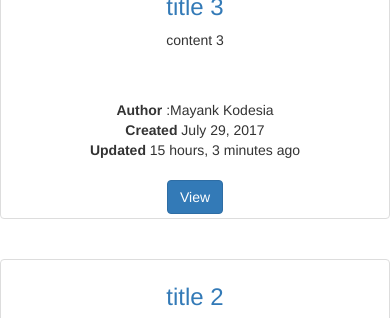
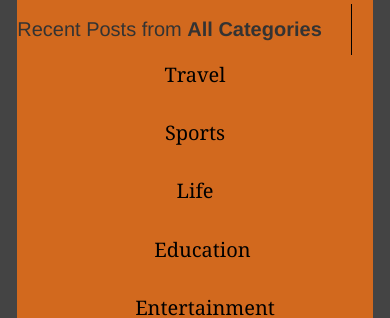
Before and after one commit to priyankkodesia/Blogger-v1.0, a Django app: page /posts/ in a window 390 px wide. Shown: the part 669-987 px from the top of the page. Run offline with Django 3.2, Linux system fonts and the light colour scheme; a user stored in the database is signed in; data comes from the database, SQL or seed files in the repository; some libraries are stand-ins or nearby versions.

Commit message:
links heading

```diff
--- a/Posts/admin.py
+++ b/Posts/admin.py
@@ -4,7 +4,7 @@ from django.contrib import admin
 from .models import PostModel
 
 class PostModelAdmin(admin.ModelAdmin):
-    list_display=['title','timestamp','updated']
+    list_display=['title','timestamp']
     list_display_links = ['title','timestamp']
 
     class Meta:
--- a/Posts/models.py
+++ b/Posts/models.py
@@ -12,13 +12,14 @@ def upload_location(object,filename):
     return "%s/%s" %(object.Author.pk,filename)
 
 class PostModel(models.Model):
+    category_choices =[('Travel','Travel'),('Fashion','Fashion'),('Life','Life'),('Education','Education'),('Entertainment','Entertainment')]
     Author          =models.ForeignKey(User,default=1)
-    title           =models.CharField(max_length=120,null=True)
+    title           =models.CharField(max_length=120,default='')
     slug            =models.SlugField(unique=True,null=True,blank=True)
-    content         =models.TextField(max_length=256,null=True)
+    content = models.TextField(max_length=256, default='')
+    category        =models.CharField(max_length=10,choices=category_choices,null=True)
     image           =models.ImageField(upload_to=upload_location,null=True,blank=True)
-    timestamp       =models.DateField(auto_now_add=True)
-    updated         =models.DateTimeField(auto_now=True)
+    timestamp       =models.DateTimeField(auto_now_add=True)
 
     def __str__(self):
         return self.title
--- a/Posts/views.py
+++ b/Posts/views.py
@@ -65,14 +65,12 @@ def searchPosts(request):
                            'image':r.image.url,
                            'full_name':full_name,
                            'timestamp':r.timestamp,
-                           'updated':r.updated,
                            'slug':r.slug})
         else:
             result.append({'title':r.title,
                            'content':r.content,
                            'full_name':full_name,
                            'timestamp':r.timestamp,
-                           'updated':r.updated,
                            'slug':r.slug})
     print(result)
     return JsonResponse({'result':result})
--- a/templates/index.html
+++ b/templates/index.html
@@ -2,24 +2,48 @@
 <html lang="en">
 
 <head>
-	<title>Bootstrap Example</title>
+	<title>BLOG</title>
 	<meta charset="utf-8">
 	<meta name="viewport" content="width=device-width, initial-scale=1">
+	<script src="http://code.jquery.com/jquery-3.2.1.min.js" integrity="sha256-hwg4gsxgFZhOsEEamdOYGBf13FyQuiTwlAQgxVSNgt4="
+	 crossorigin="anonymous"></script>
 	<link rel="stylesheet" href="https://maxcdn.bootstrapcdn.com/bootstrap/3.3.7/css/bootstrap.min.css">
 	<script src="https://ajax.googleapis.com/ajax/libs/jquery/3.2.1/jquery.min.js"></script>
 	<script src="https://maxcdn.bootstrapcdn.com/bootstrap/3.3.7/js/bootstrap.min.js"></script>
 	<style>
-#logout{position:absolute;top:8px;right:12px}
+body{background-color:#444}
+#logout{position:absolute;top:18px;right:12px}
 .navbar-form{position:absolute;right:120px}
 .carousel-caption h3{color:black;font-weight:bold;font-family:Cambria, Cochin, Georgia, Times, Times New Roman, serif}
-#myCarousel{margin-top:-20px;border-bottom: 1.5px solid slateblue;}
+#myCarousel{border: 1px solid black;max-width:98.8%;margin:auto;margin-top:-10px}
+.navbar{padding-top:10px;padding-bottom: 10px;}
+#list-headings {background-color:chocolate;padding:6px;text-align:center;max-width:98.8%;margin:auto}
+#list-headings a{text-decoration:none;}
+.link{height:50px;text-align: center}
+.link:hover{background-color:greenyellow}
+.active{background-color: black}
+
+
+
+.category-links.small{font-family:Cambria, Cochin, Georgia, Times, Times New Roman, serif;
+				font-size:20px;
+				margin:8px 10px -13px 10px;
+
+				color:black;
+				text-decoration:none;
+
+				}
+
+#list{background-color:seashell;max-width:98.8%;margin:auto}
+
+
 		</style>
 </head>
 
 
 <body>
+<div class="container-fluid">
 <nav class="navbar navbar-inverse">
-	<div class="container-fluid">
 		<div class="navbar-header">
 			<a class="navbar-brand" href="#">BLOG</a>
 		</div>
@@ -35,11 +59,13 @@
 			</div>
 				<button class="btn btn-primary" id="search_btn" type="submit">Search Posts</button>
 		</form>
-				<a href="{% url 'logout' %}"><button class="btn btn-info" id="logout" type="submit" style ><span class="glyphicon glyphicon-log-out"><span style="font-size:17px;margin-left:-5px"> Logout</span></span></button></a>
+				<a href="{% url 'logout' %}"><button class="btn btn-info" id="logout" type="submit" style ><span class="glyphicon glyphicon-log-out"><span style="font-size:14px;margin-left:-4px;padding-top:-4px"> Logout</span></span></button></a>
 
 
+
+</nav>
 	</div>
-</nav>
+<div class="container-fluid">
 		<div id="myCarousel" class="carousel slide" data-ride="carousel">
 			<!-- Indicators -->
 			<ol class="carousel-indicators">
@@ -88,35 +114,69 @@
     </a>
 		</div>
 	</div>
-	<div class="container">
-		<div id="searcher">
-			<div class="row">
-			{% for obj in object_list %}
-			<div class="object_list">
-				<div class="thumbnail" style="text-align:center">
-					<a href="{{ obj.get_absolute_url }}">
-						<h3>{{ obj.title }}</h3>
-					</a>
-					{% if obj.image %}<img src="{{ obj.image.url  }}" style="width:430px;height:400px">{% endif %}
+	<div class="container-fluid">
+		<div class="row" id='list-headings'>
+				<div class="col-sm-5">
+					<p style="margin:-2px 0px -2px -50px;padding:11px 11px;font-size:20px;border-right:1px solid black">Recent Posts from <b>All Categories</b></p>
+				</div>
+					<div class="col-sm-1 link">
+						<a href=""><p class="category-links small">Travel</p><a>
+					</div>
+					<div class="col-sm-1 link">
+							<a href=""><p class="category-links small">Sports</p><a>
+					</div>
+					<div class="col-sm-1 link">
+						<a href=""><p class="category-links small">Life</p><a>
+					</div>
+					<div class="col-sm-2 link">
+						<a href=""><p class="category-links large" style="font-family:Cambria, Cochin, Georgia, Times, Times New Roman, serif;
+									font-size:20px;
+									margin:9px -15px -5px 0px;
+									color:black;text-decoration:none;">Education</p><a>
+					</div>
+					<div class="col-sm-2 link">
+						<a href=""><p class="category-links large" style="font-family:Cambria, Cochin, Georgia, Times, Times New Roman, serif;
+									font-size:20px;
+									margin:8px -20px -5px 0px;
+									color:black;text-decoration:none;">Entertainment</p><a>
+					</div>
+		</div>
+	</div>
+	<div class="container-fluid">
+		<div class="row" id='list'>
+			<div class="col-sm-5">
+				{% for obj in object_list %}
+					<div class="object_list">
+						<div class='list-item'>
+						{% if obj.image %}<img class="img-responsive" src="{{ obj.image.url  }}" style="width:150px;height:150px;float:left;">{% endif %}
+						<a href="{{ obj.get_absolute_url }}"><h2 style="font-family:'Trebuchet MS', 'Lucida Sans Unicode', 'Lucida Grande', 'Lucida Sans', Arial, sans-serif;font-weight:bolder;color:black">{{ obj.title }}</h2></a>
 
-					<p class="content-markdown">{{ obj.content }}</p><br><br> {% if obj.Author.get_full_name %}<b>Author </b>:{{ obj.Author.get_full_name }}{% endif %}
-					</br>
+				{% endfor %}
+			</div>
 
-					<b>Created </b> {{ obj.timestamp }}<br>
-
-					<b>Updated </b>{{ obj.updated|timesince }} ago <br><br>
-					<a href="{{ obj.get_absolute_url }}"><button class="btn btn-primary"  href="{{ obj.get_absolute_url }}">View</button></a>
-					{% if request.Author is request.user %}<a href="{% url 'Posts:delete' pk=obj.pk %}"><button class="btn btn-primary">Delete</button></a>{% endif %}<br>
-				</div>
-				</br>
-			</div>
-			{% endfor %}
 		</div>
 
 
 
 
 
+
+
+
+	</div>
+
+<script>
+	$(document).ready(function(){
+		$('.link').on('click',function(){
+			var $clicked=$(this);
+			('.active').removeClass('active')
+			$clicked.addClass("active")
+		//
+		})
+
+	})
+</script>
+
 </body>
 
 </html>
--- a/templates/new_index.html
+++ b/templates/new_index.html
@@ -114,7 +114,6 @@
 
       <b>Created </b> {{ obj.timestamp }}<br>
 
-      <b>Updated </b>{{ obj.updated|timesince }} ago <br><br>
       <a href="{{ obj.get_absolute_url }}"><button class="btn btn-primary"  href="{{ obj.get_absolute_url }}">View</button></a>      {% if request.Author is request.user %}<a href="{% url 'Posts:delete' pk=obj.pk %}"><button class="btn btn-primary">Delete</button></a>{%
       endif %}<br>
     </div>
--- a/templates/post_detail.html
+++ b/templates/post_detail.html
@@ -12,7 +12,6 @@
 			<b>Author </b>:{{ object.Author.get_full_name  }}
 			{% endif %}</br>
 			<b>Created </b>: {{ object.timestamp }}<br>
-			<b>Updated </b>:{{ object.updated|timesince }} ago <br><br>
    {% if object.edited %}Edited{% endif %}
 
 <div class='row'>
--- a/templates/registration.html
+++ b/templates/registration.html
@@ -9,14 +9,14 @@
   <script src="https://maxcdn.bootstrapcdn.com/bootstrap/3.3.7/js/bootstrap.min.js"></script>
 
 <style>
-body{background-image:url('http://wallpapercave.com/wp/dHtE0Rp.jpg');opacity:1;max-height:600px;color:green;background-size:100%}
+body{background-image:url('https://cdn.allwallpaper.in/wallpapers/1920x1080/9949/white-forests-grass-switzerland-hostel-tourism-skies-1920x1080-wallpaper.jpg');opacity:1;max-height:600px;color:green;background-size:100%}
 .add{text-align:center;font-size:30px;position:absolute;top:33%;left:45%;padding-left:33px;padding-right:27px}
 .edit{text-align:center;font-size:30px;position:absolute;top:47%;left:45%;padding-left:37px;padding-right:37px}
 .del{text-align:center;position:absolute;top:55%;left:45%}
 .close{margin-top:-35px;margin-right:5px;font-size:30px}
 .modal-header{background-color:#222}
-.modal-body{background-image:url('http://wallpapercave.com/wp/dHtE0Rp.jpg');background-size:100%}
-legend{color:chartreuse}
+.modal-body{background-image:url('https://cdn.allwallpaper.in/wallpapers/1920x1080/9949/white-forests-grass-switzerland-hostel-tourism-skies-1920x1080-wallpaper.jpg');background-size:100%}
+legend{color:black}
 #signup{background-color:black}
 </style>
 </head>
```
Also changed, not shown: Posts/migrations/0007_auto_20170731_0448.py (added), Posts/migrations/0008_auto_20170731_0449.py (added), db.sqlite3.
